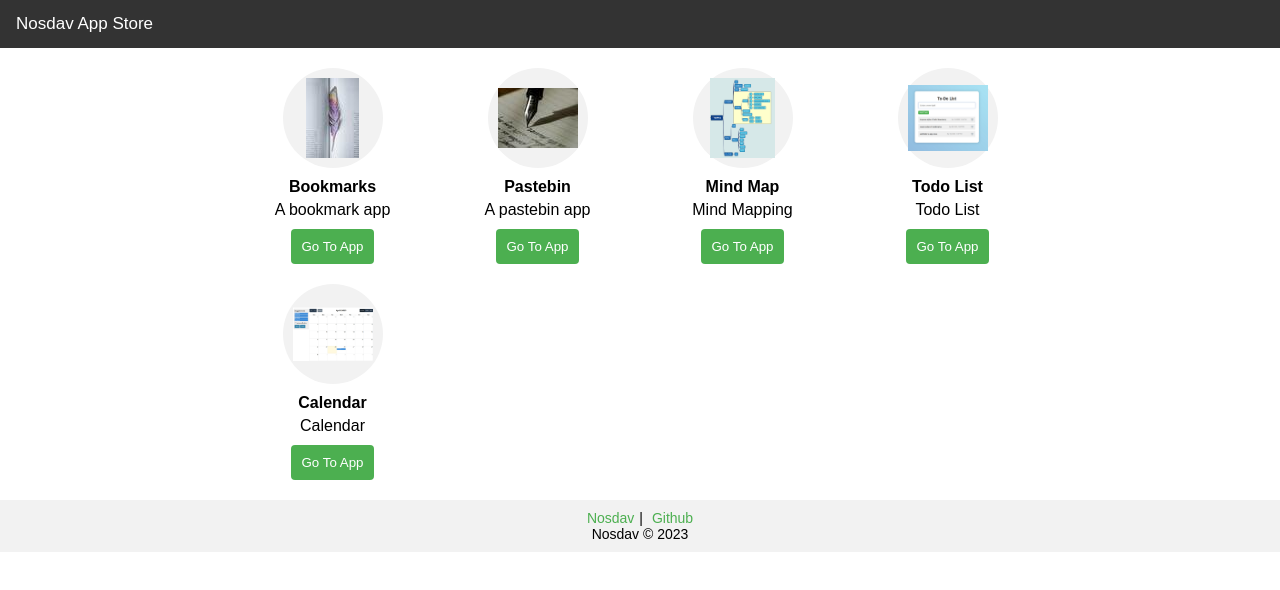
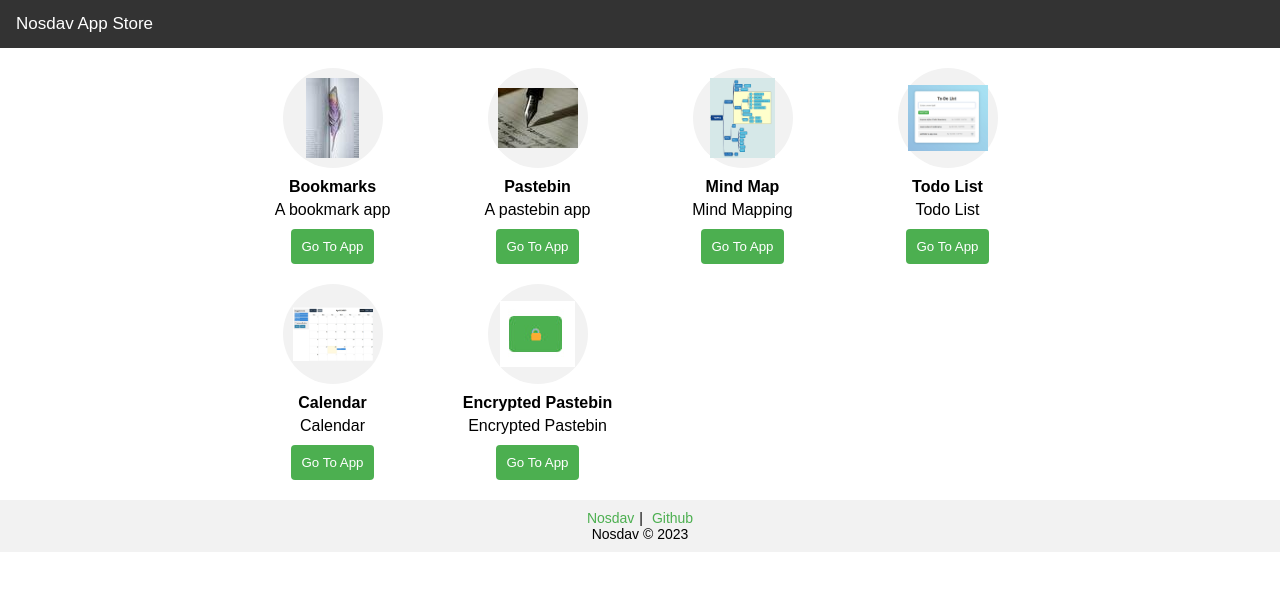
Before and after one commit to nosdav/apps, a website: page index.html in a window 1280 px wide. Drawn offline with Linux system fonts and the light colour scheme.

Commit message:
add encrypted pastebin

```diff
--- a/index.html
+++ b/index.html
@@ -151,6 +151,16 @@
           <div class="app-description">Calendar</div>
           <a href="/calendar/"><button class="app-link">Go To App</button></a>
         </div>
+        <div class="app">
+          <div class="app-icon">
+            <img src="./images/encryptedpastebin.jpg" alt="App icon" />
+          </div>
+          <div class="app-name">Encrypted Pastebin</div>
+          <div class="app-description">Encrypted Pastebin</div>
+          <a href="/encryptedpastebin/"
+            ><button class="app-link">Go To App</button></a
+          >
+        </div>
       </div>
     </div>
 
```
Also changed, not shown: images/encryptedpastebin.jpg (added).
